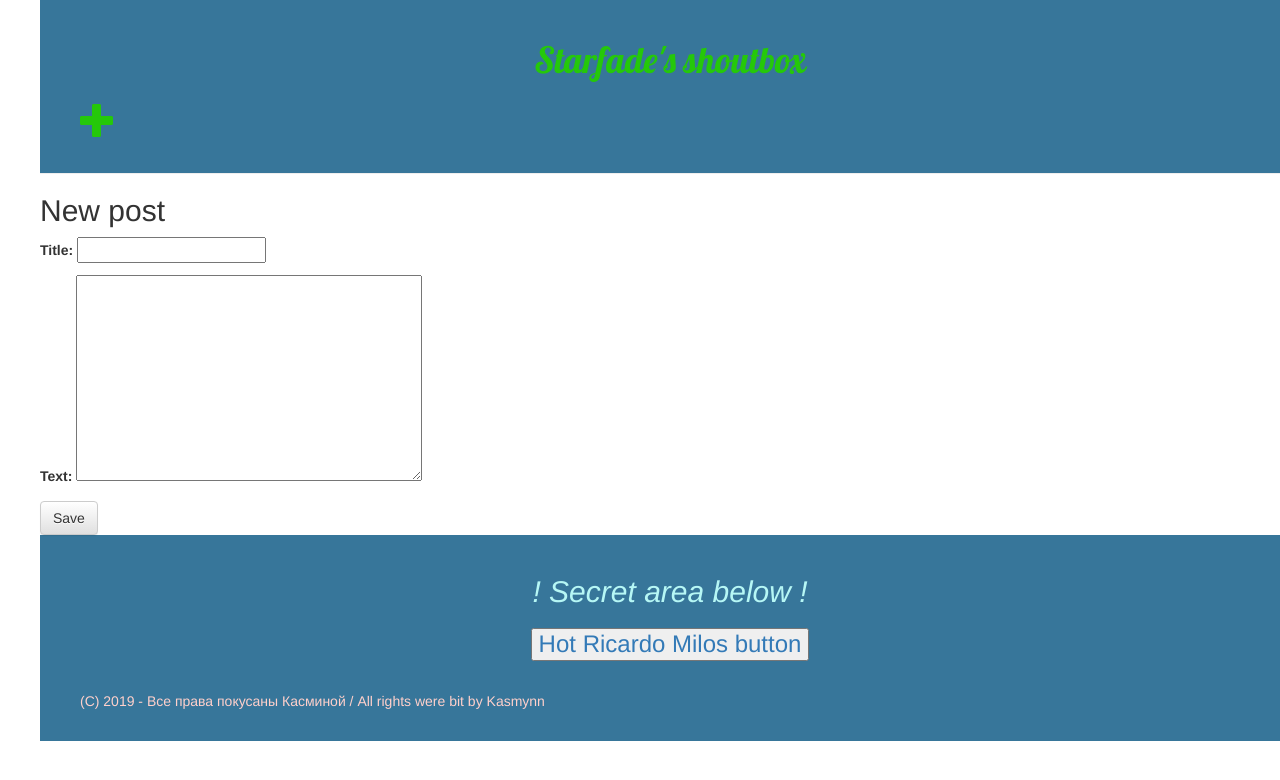
After one commit to HornyDragoness/Django, a Django app: page /post/new/ in a window 1280 px wide. The commit adds this page. Shown: the top 780 px of the page. Run offline with Django 3.2, Linux system fonts and the light colour scheme; some libraries are stand-ins or nearby versions.

Commit message:
last fixes

```diff
--- /dev/null
+++ b/blog/forms.py
@@ -0,0 +1,10 @@
+from django import forms
+
+from .models import Post
+
+
+class PostForm(forms.ModelForm):
+
+    class Meta:
+        model = Post
+        fields = ('title', 'text',)
--- a/blog/static/css/blog.css
+++ b/blog/static/css/blog.css
@@ -32,3 +32,6 @@ hr {
 .ssylk {
     color: #FE6D4E;
 }
+.sign {
+    color: #B6F7F5;
+}
--- a/blog/templates/blog/base.html
+++ b/blog/templates/blog/base.html
@@ -3,7 +3,7 @@
 <html lang="en">
 <head>
     <meta charset="UTF-8">
-    <title>Логово Холи</title>
+    <title>Starfade's nest</title>
     <link rel="stylesheet" href="//maxcdn.bootstrapcdn.com/bootstrap/3.2.0/css/bootstrap.min.css">
     <link rel="stylesheet" href="//maxcdn.bootstrapcdn.com/bootstrap/3.2.0/css/bootstrap-theme.min.css">
     <link rel="stylesheet" href="{% static 'css/blog.css' %}">
@@ -11,7 +11,8 @@
 </head>
 <body>
     <div class="page-header">
-        <h1><center><a href="/">Holy's blog</a></center></h1>
+        <h1><center><a href="/">Starfade's shoutbox</a></center></h1>
+        <h1 class="sign"><a href="{% url 'post_new' %}" class="top-menu"><span class="glyphicon glyphicon-plus"></span></a></h1>
     </div>
 
         {% block content %}
@@ -19,9 +20,9 @@
 
     <div class="ricardo">
             <h2 class="chk"><em><center>! Secret area below ! </center> </em></h2>
-        <h3 class="ssylk"><center><a href='https://youtu.be/rixzL5WlS-Y?t=17' target="_blank"><button>Forbidden beauty</button></a></center></h3>
+        <h3 class="ssylk"><center><a href='https://www.youtube.com/watch?v=dQw4w9WgXcQ' target="_blank"><button>Hot Ricardo Milos button</button></a></center></h3>
         <br style="margin-bottom:240px;"/>
-        <p class = "ccc">(C) 2019 - Все права покусаны Касминой</p>
+        <p class = "ccc">(C) 2019 - Все права покусаны Касминой / All rights were bit by Kasmynn</p>
     </div>
 </body>
 </html>
--- /dev/null
+++ b/blog/templates/blog/post_edit.html
@@ -0,0 +1,9 @@
+{% extends 'blog/base.html' %}
+
+{% block content %}
+    <h2>New post</h2>
+    <form method="POST" class="post-form">{% csrf_token %}
+        {{ form.as_p }}
+        <button type="submit" class="save btn btn-default">Save</button>
+    </form>
+{% endblock %}
--- a/blog/urls.py
+++ b/blog/urls.py
@@ -5,4 +5,5 @@ from . import views
 urlpatterns = [
 	path('', views.post_list, name='post_list'),
 	path('post/<int:pk>/', views.post_detail, name='post_detail'),
+	path('post/new/', views.post_new, name='post_new'),
 ]
--- a/blog/views.py
+++ b/blog/views.py
@@ -1,6 +1,8 @@
 from django.shortcuts import render, get_object_or_404
 from .models import Post
 from django.utils import timezone
+from .forms import PostForm
+from django.shortcuts import redirect
 
 
 # Create your views here.
@@ -12,3 +14,17 @@ def post_list(request):
 def post_detail(request, pk):
 	post = get_object_or_404(Post, pk=pk)
 	return render(request, 'blog/post_detail.html', {'post': post})
+
+
+def post_new(request):
+	if request.method == "POST":
+		form = PostForm(request.POST)
+		if form.is_valid():
+			post = form.save(commit=False)
+			post.author = request.user
+			post.published_date = timezone.now()
+			post.save()
+			return redirect('post_detail', pk=post.pk)
+	else:
+		form = PostForm()
+	return render(request, 'blog/post_edit.html', {'form': form})
```
